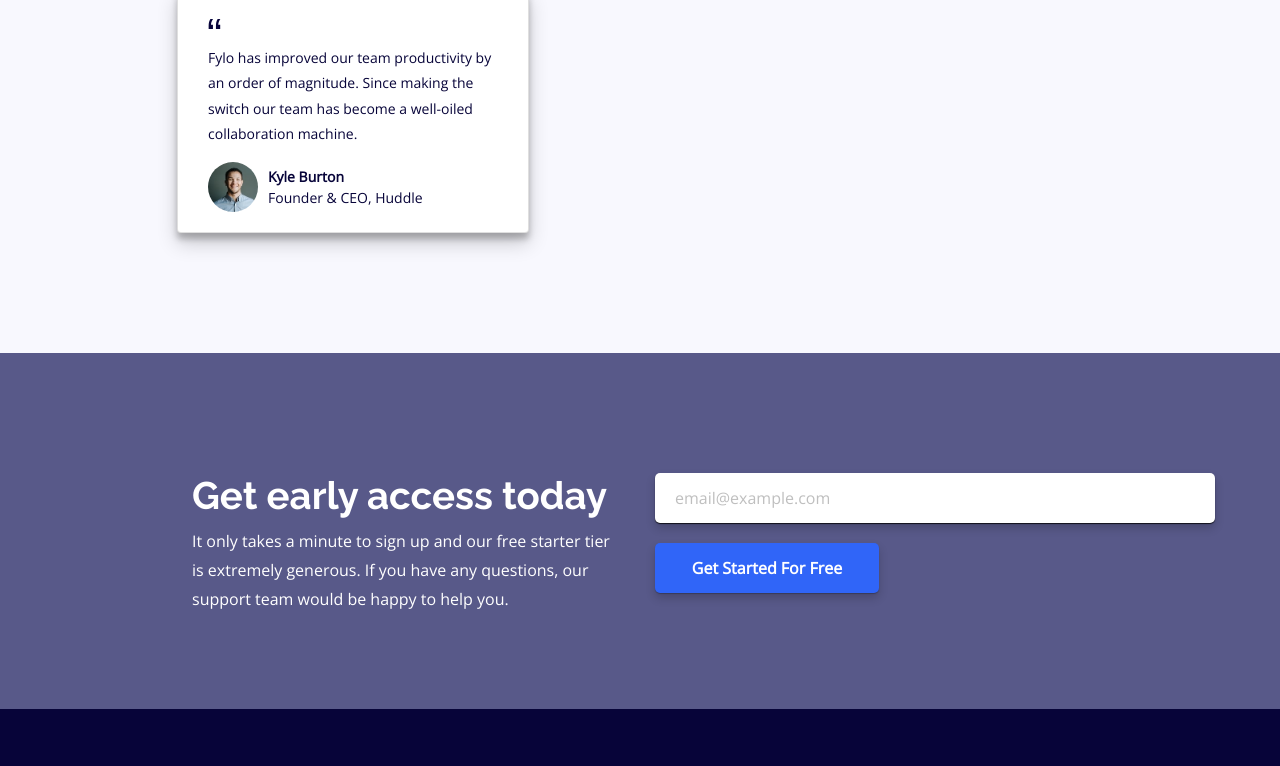
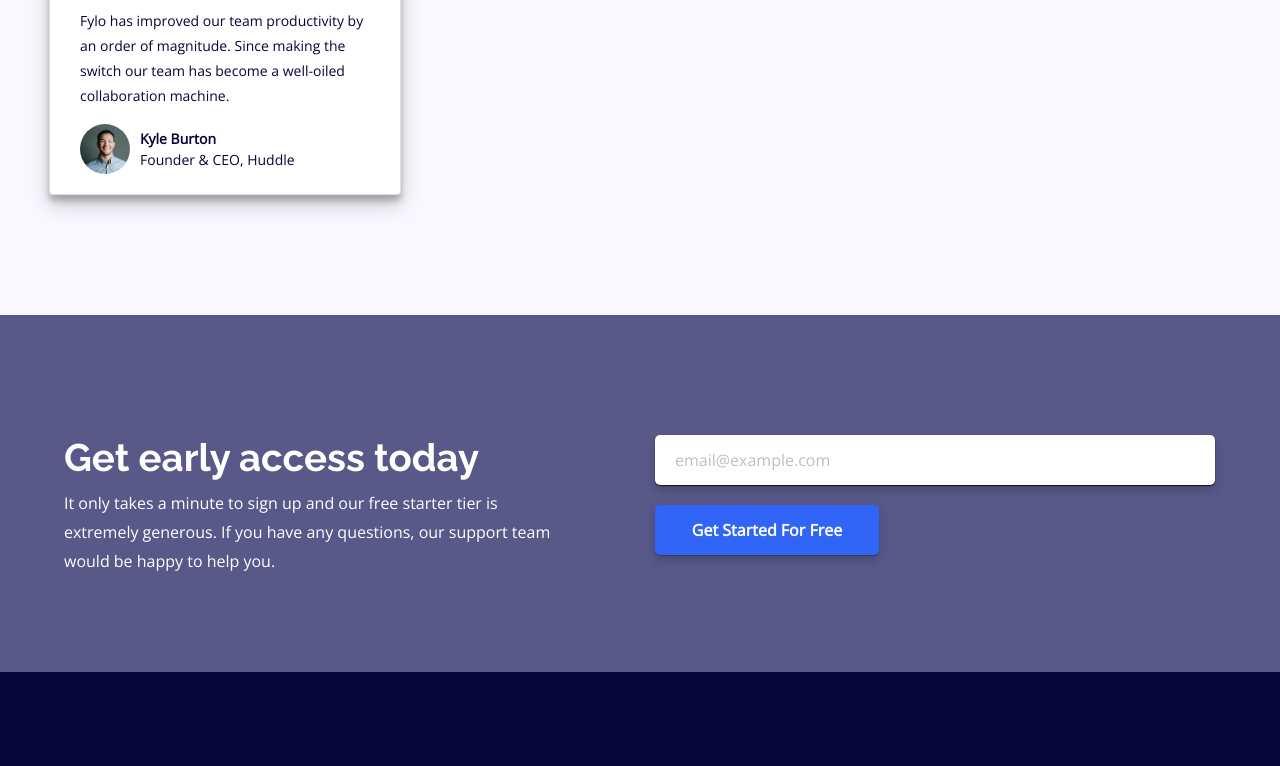
Before and after one commit to UnluckyMeene/Fylo-landing-page-with-two-column-layout, a plain HTML site: page index.html in a window 1280 px wide. Shown: the part 1345-2111 px from the top of the page. Drawn offline with nearby package versions, Linux system fonts and the light colour scheme.

Commit message:
- Fixed max-width of class "custom-container" to look like design

```diff
--- a/css/style.css
+++ b/css/style.css
@@ -28,7 +28,8 @@ h1, h2, h3 {
 }
 /* end of Typography*/
 
-@media (min-width: 992px){
+/*DESKTOP*/
+@media (min-width: 1200px){
     nav {
         margin-top: 50px;
         margin-bottom: 50px;
@@ -51,7 +52,7 @@ h1, h2, h3 {
     }
 
     .custom-container {
-        max-width: 70%;
+        max-width: 90%;
         margin-left: auto;
         margin-right: auto;
     }
@@ -224,7 +225,8 @@ h1, h2, h3 {
     }
 }
 
-@media (max-width: 991.98px){
+/*MOBILE*/
+@media (min-width: 320px) and (max-width: 767.98px) {
     nav {
         margin-top: 20px;
         margin-bottom: 50px;
```
